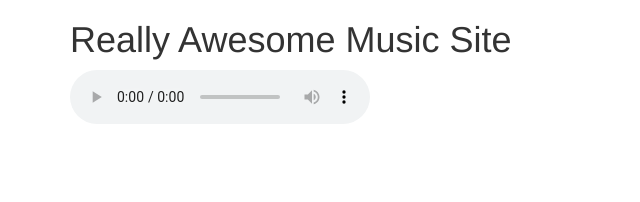
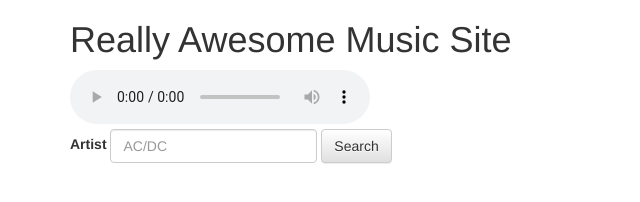
Before and after one commit to ericabell/itunes-music-player, a plain HTML site: page index.html in a window 1280 px wide. Shown: the whole page, without its empty margins (0-640 px from the left). Drawn offline with nearby package versions, Linux system fonts and the light colour scheme.

Commit message:
Replaced form with bootstrap form for Artist Search

```diff
--- a/index.html
+++ b/index.html
@@ -22,8 +22,13 @@
       <audio class="music-player" controls="controls" src=""></audio>
     </section>
     <section class="search">
-      <form class="search-form">
+      <form class="form-inline">
+        <div class="form-group">
+          <label for="search-term-input">Artist</label>
+          <input type="text" class="form-control" id="search-term-input" placeholder="AC/DC">
 
+          <button type="submit" class="btn btn-default">Search</button>
+        </div>
       </form>
     </section>
     <section class="results"></section>
```
